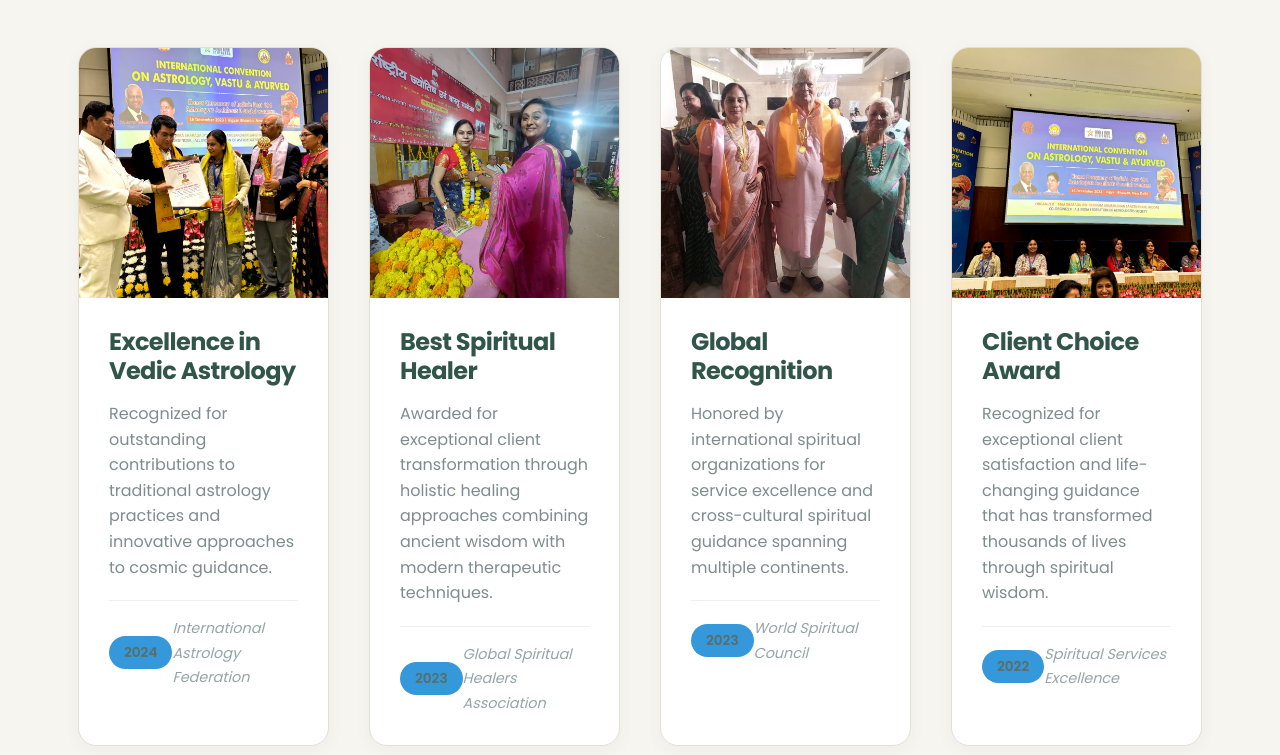
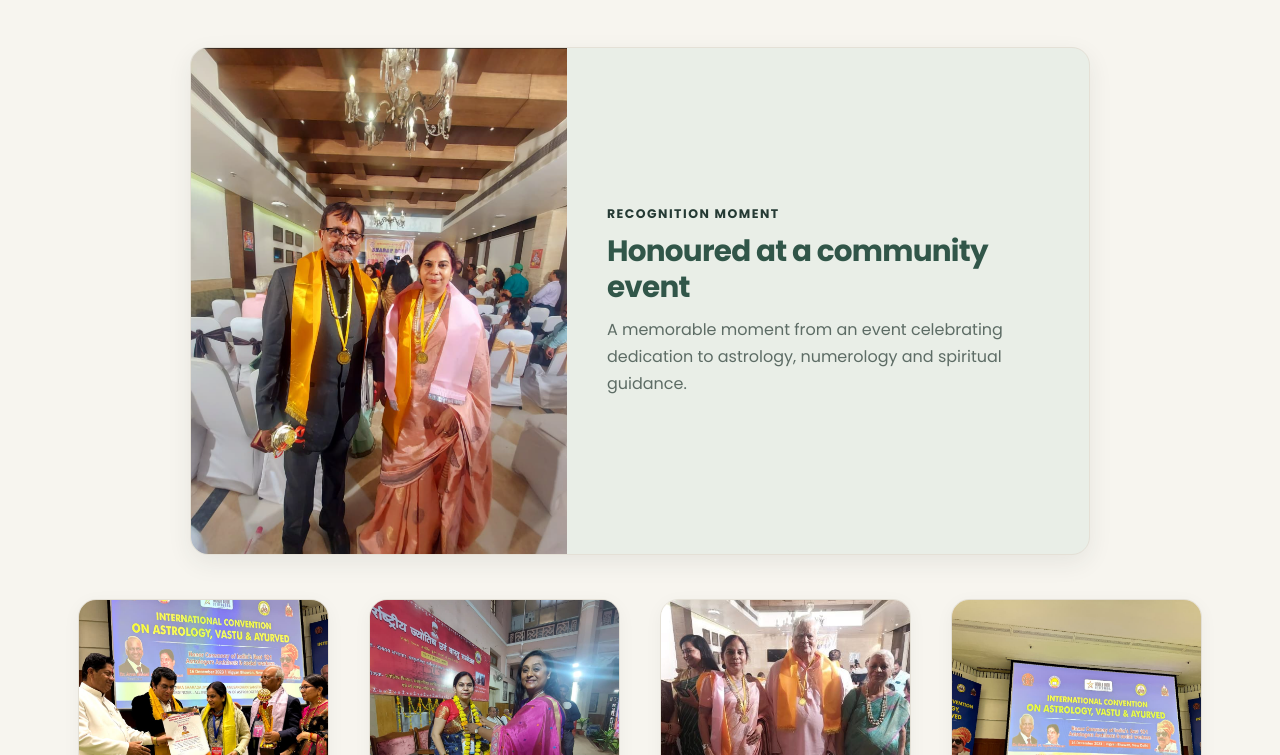
Before and after one commit to shirilpathak/seemaapathak-site, a plain HTML site: page awards.html in a window 1280 px wide. Shown: the part 640-1395 px from the top of the page. Drawn offline with Linux system fonts and the light colour scheme.

Commit message:
Feature recognition event image in awards gallery

```diff
--- a/awards.html
+++ b/awards.html
@@ -65,6 +65,15 @@
     <div class="container">
         <h2>Complete Awards Gallery</h2>
         <p>A comprehensive showcase of our achievements and recognitions</p>
+
+        <figure class="recognition-feature">
+            <img src="images/recognition-event-feature.png" alt="Seemaa Pathak at a recognition event, wearing a medal" width="739" height="985" loading="lazy">
+            <figcaption>
+                <p class="eyebrow">Recognition moment</p>
+                <h3>Honoured at a community event</h3>
+                <p>A memorable moment from an event celebrating dedication to astrology, numerology and spiritual guidance.</p>
+            </figcaption>
+        </figure>
 
         <div class="awards-grid">
             <!-- Excellence in Vedic Astrology -->
--- a/css/site-refresh.css
+++ b/css/site-refresh.css
@@ -394,6 +394,23 @@ section { scroll-margin-top: 96px; }
 .awards-stats, .case-stats, .stats-grid { background: var(--sage); }
 .stat-number { font-weight: 700; }
 .credit-card, .award-card { overflow: hidden; }
+.recognition-feature {
+  display: grid;
+  grid-template-columns: minmax(260px, .72fr) minmax(0, 1fr);
+  align-items: stretch;
+  max-width: 900px;
+  margin: 34px auto 44px;
+  overflow: hidden;
+  background: var(--sage);
+  border: 1px solid var(--line);
+  border-radius: var(--radius);
+  box-shadow: 0 8px 24px rgba(36,52,45,.08);
+}
+.recognition-feature img { width: 100%; height: 100%; min-height: 330px; object-fit: cover; object-position: center; }
+.recognition-feature figcaption { display: flex; flex-direction: column; justify-content: center; padding: 40px; }
+.recognition-feature h3 { margin: 0 0 12px; color: var(--forest); font-size: clamp(1.45rem,2.3vw,2rem); }
+.recognition-feature p { color: var(--muted); margin: 0; }
+.recognition-feature .eyebrow { color: var(--terracotta); margin: 0 0 10px; }
 .credit-image, .award-image { background: var(--sand); }
 .credit-image img, .award-image img { object-fit: cover; }
 .credit-content h3, .award-content h3 { color: var(--forest); }
@@ -462,6 +479,7 @@ footer {
   .service-grid { grid-template-columns: repeat(2,minmax(0,1fr)); }
   .featured-recognition { grid-template-columns: repeat(2,minmax(0,1fr)); }
   .guidance-promo-grid { grid-template-columns: 1fr; max-width: 520px; }
+  .recognition-feature { max-width: 620px; }
 }
 @media (max-width: 620px) {
   .container { padding-left: 20px; padding-right: 20px; }
@@ -485,6 +503,9 @@ footer {
   .guidance-promo-card { grid-template-columns: 130px 1fr; }
   .guidance-promo-card img { min-height: 220px; }
   .guidance-promo-copy { padding: 22px; }
+  .recognition-feature { grid-template-columns: 1fr; }
+  .recognition-feature img { min-height: 0; max-height: 500px; }
+  .recognition-feature figcaption { padding: 28px; }
   .home-service-card { min-height: 0; }
   .hero-actions { flex-direction: column; align-items: stretch; }
   .hero-actions .btn { text-align: center; }
```
Also changed, not shown: images/recognition-event-feature.png (added).
